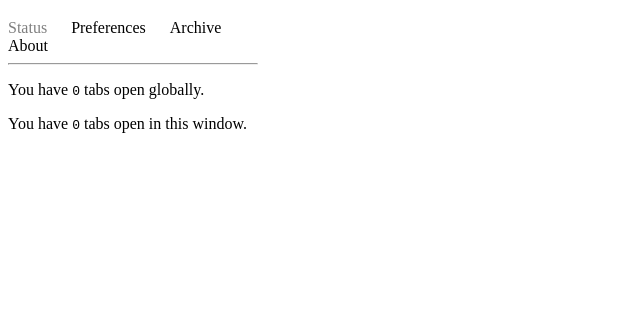
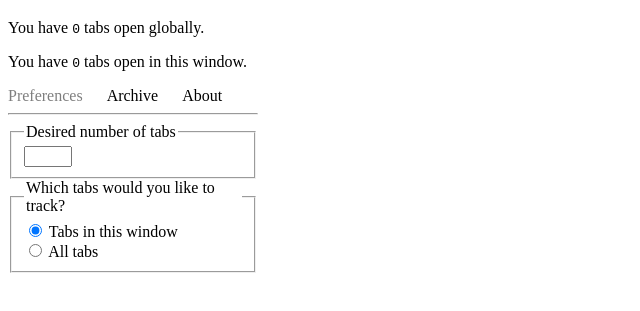
Before and after one commit to christopherfujino/TabWatch, a browser extension: page dialog.html in a window 1280 px wide. Shown: the part 61-372 px from the top of the page, without its empty margins (0-640 px from the left). Drawn offline with Linux system fonts and the light colour scheme.

Commit message:
changed: moved status info to top of dialog

```diff
--- a/dialog.html
+++ b/dialog.html
@@ -7,10 +7,15 @@
 </head>
 <body>
   <H1>TabWatch</h1>
+
+  <header>
+    <p>You have <code><span id="globalTabCount">0</span></code> tabs open globally.</p>
+    <p>You have <code><span id="localTabCount">0</span></code> tabs open in this window.</p>
+  </header>
+
   <nav>
     <ul id='nav-links'>
-      <li class="active" data-section="statusSection">Status</li>
-      <li data-section="preferencesSection">Preferences</li>
+      <li class="active" data-section="preferencesSection">Preferences</li>
       <li data-section="archiveSection">Archive</li>
       <li data-section="aboutSection">About</li>
     </ul>
@@ -19,12 +24,7 @@
 
   <hr>
 
-  <section class="active" id="statusSection">
-    <p>You have <code><span id="globalTabCount">0</span></code> tabs open globally.</p>
-    <p>You have <code><span id="localTabCount">0</span></code> tabs open in this window.</p>
-  </section>
-
-  <section id="preferencesSection">
+  <section class="active" id="preferencesSection">
     <form>
       <fieldset>
         <legend>Desired number of tabs</legend>
--- a/dialog.js
+++ b/dialog.js
@@ -1,6 +1,6 @@
 const navLinks = document.getElementById('nav-links');
+const tabPicker = document.getElementById('tabPicker');
 
-let tabPicker = document.getElementById('tabPicker');
 chrome.storage.sync.get(['tabLimit', 'tabScope'], function (res) {
   tabPicker.value = res.tabLimit;
   document.querySelector(`input[value="${res.tabScope}"]`).value = res.tabScope;
--- a/style.css
+++ b/style.css
@@ -23,6 +23,7 @@ section.active {
 #nav-links > li {
   float: left;
   margin-right: 1.5em;
+  user-select: none;
 }
 
 #nav-links > li.active {
@@ -35,7 +36,6 @@ section.active {
 
 #nav-links > li:hover:not(.active) {
   cursor: pointer;
-  user-select: none;
   text-decoration: underline;
 }
 
```
